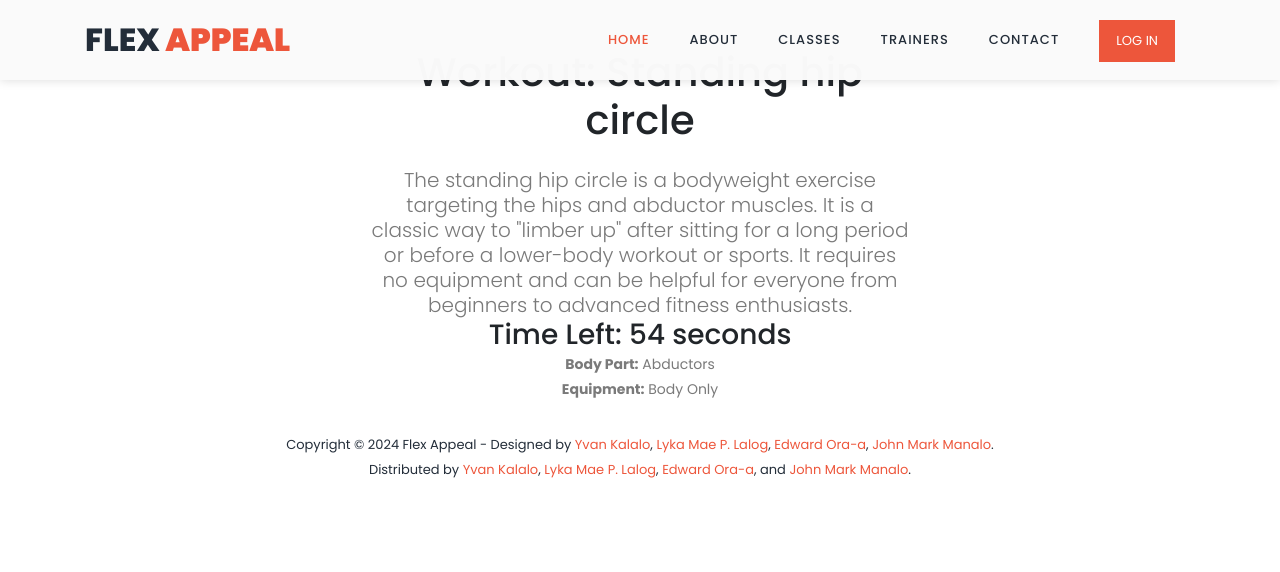
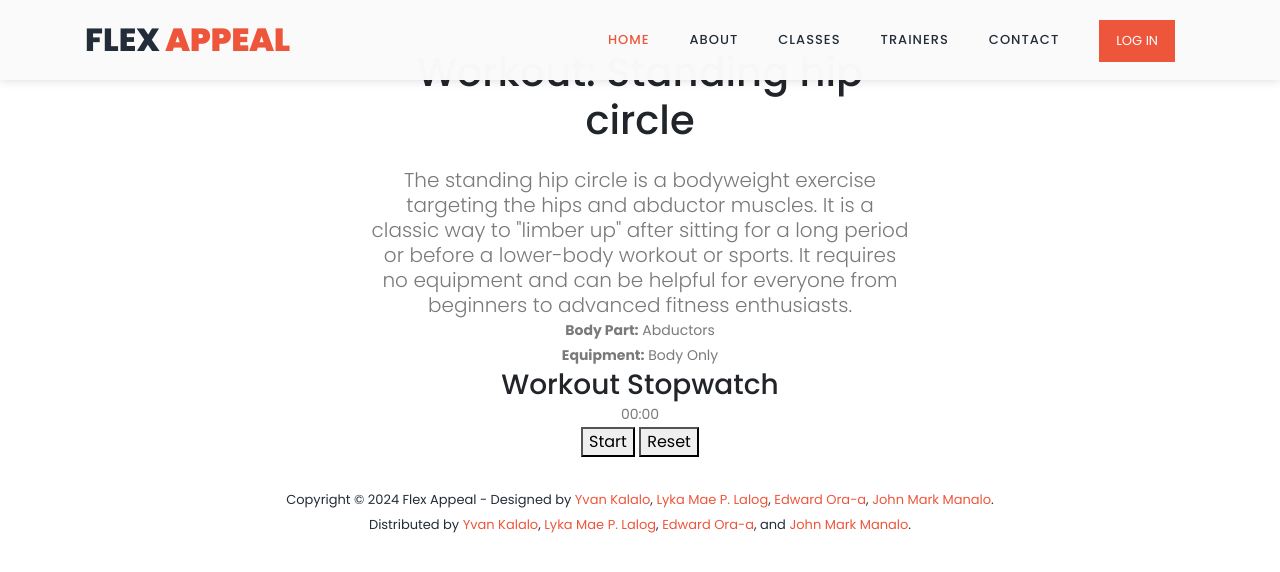
Before and after one commit to YvanLunaKalalo/gym_capstone, a Django app: template machine_learning/templates/workout_session.html in a window 1280 px wide. Shown: the top 572 px of the page. Run offline with Django 5.2, Linux system fonts and the light colour scheme; data comes from the database, SQL or seed files in the repository; tables that the repository leaves empty hold one stand-in row (values such as "Sample post"); the template is opened without the code that fills it: values that come from a table or form of the project are taken from there, most other values are stand-ins (such as "Sample title", 1, 10 or a date in 2020); parts of the project's set-up code (start-up, migrations or seed data) failed here and were passed over; some libraries are stand-ins or nearby versions.

Commit message:
My Thirty Nine Commit

```diff
--- a/machine_learning/templates/workout_session.html
+++ b/machine_learning/templates/workout_session.html
@@ -3,7 +3,7 @@
 {% load static %}
 
 {% block title %}
-<title>Workout Session</title>
+<title>Flex Appeal || Workout Session</title>
 {% endblock %}
 
 {% block content %}
@@ -14,10 +14,16 @@
             <h1 class="mb-4">Workout: {{ workout.Title }}</h1>
             <p class="lead">{{ workout.Desc }}</p>
 
-            <h3>Time Left: <span id="timer">60</span> seconds</h3> <!-- Timer starts at 60 seconds -->
-
             <p><strong>Body Part:</strong> {{ workout.BodyPart }}</p>
             <p><strong>Equipment:</strong> {{ workout.Equipment }}</p>
+
+            <!-- Workout Stopwatch -->
+            <h3>Workout Stopwatch</h3>
+            <div id="stopwatch">
+                <p id="timer">00:00</p>
+                <button id="startStop" onclick="startStop()">Start</button>
+                <button id="reset" onclick="reset()">Reset</button>
+            </div>
 
             <form method="GET" action="{% url 'workout_session' %}">
                 <input type="hidden" name="index" value="{{ index|add:1 }}">  <!-- Increment the workout index -->
@@ -28,20 +34,49 @@
 </div>
 
 <script>
-// Timer logic
-var timeLeft = 60;  // Initial countdown time in seconds
-var timerElement = document.getElementById('timer');
-var nextWorkoutButton = document.getElementById('nextWorkoutButton');
+// Stopwatch Logic
+var stopwatchTimer;
+var isRunning = false;
+var seconds = 0;
+var minutes = 0;
 
-var timer = setInterval(function() {
-    timeLeft--;
-    timerElement.textContent = timeLeft;
+function startStop() {
+    if (isRunning) {
+        clearInterval(stopwatchTimer);
+        document.getElementById('startStop').textContent = 'Start';
+    } else {
+        stopwatchTimer = setInterval(updateStopwatch, 1000);
+        document.getElementById('startStop').textContent = 'Stop';
+    }
+    isRunning = !isRunning;
+}
 
-    if (timeLeft <= 0) {
-        clearInterval(timer);  // Stop the timer
-        nextWorkoutButton.style.display = 'block';  // Show the "Next Workout" button
+function updateStopwatch() {
+    seconds++;
+    if (seconds === 60) {
+        seconds = 0;
+        minutes++;
     }
-}, 1000);  // Run the function every 1 second
+
+    document.getElementById('timer').textContent = formatTime(minutes, seconds);
+}
+
+function reset() {
+    clearInterval(stopwatchTimer);
+    isRunning = false;
+    seconds = 0;
+    minutes = 0;
+    document.getElementById('timer').textContent = '00:00';
+    document.getElementById('startStop').textContent = 'Start';
+}
+
+function formatTime(minutes, seconds) {
+    return `${pad(minutes)}:${pad(seconds)}`;
+}
+
+function pad(value) {
+    return value < 10 ? '0' + value : value;
+}
 </script>
 
 {% endblock %}
```
Also changed, not shown: machine_learning/views.py (+14 -12 lines), machine_learning/migrations/0008_userprofile_last_updated_and_more.py (added), machine_learning/migrations/0009_remove_userprofile_last_updated_and_more.py (added), machine_learning/migrations/0010_remove_userprofile_progress_target_30_days_and_more.py (added).
